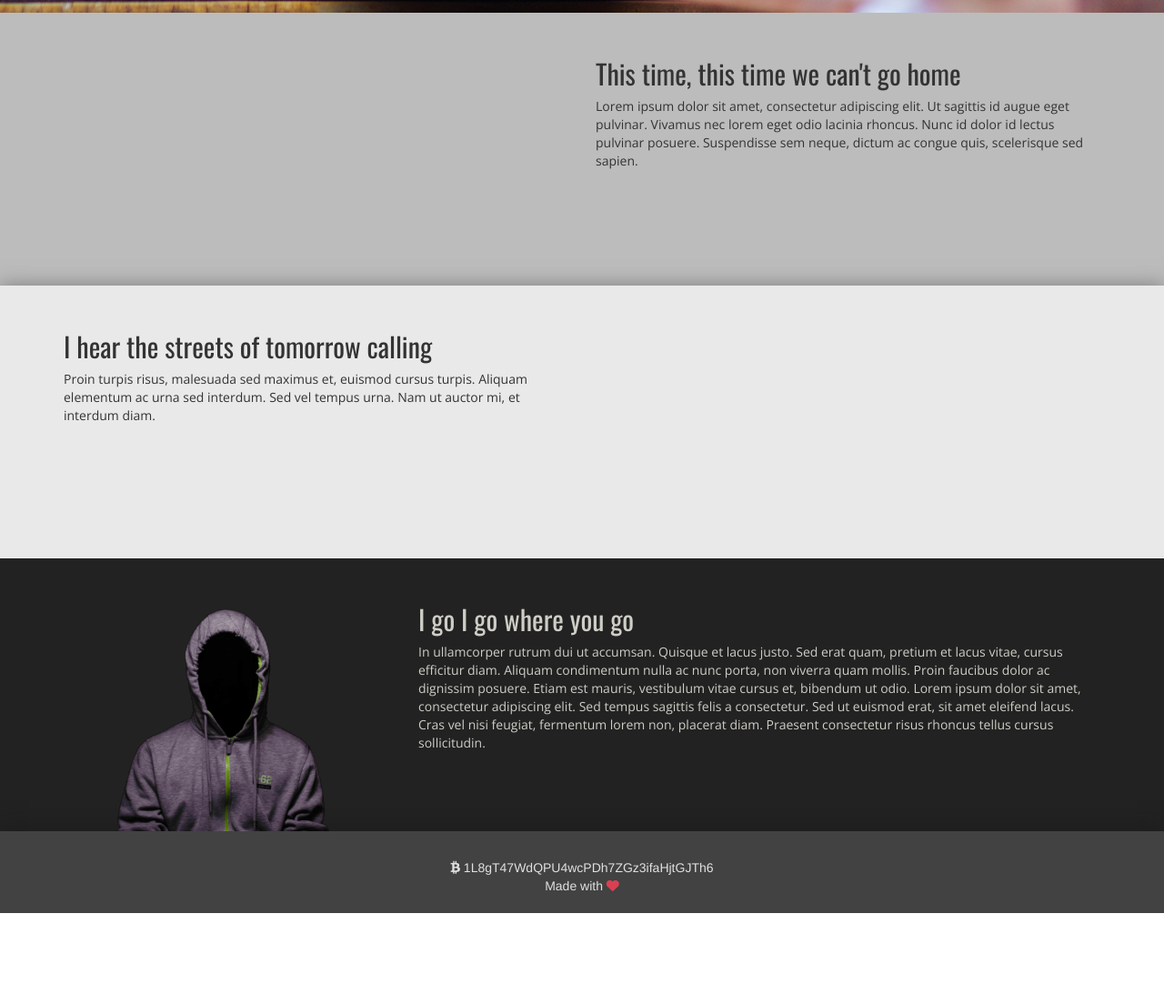
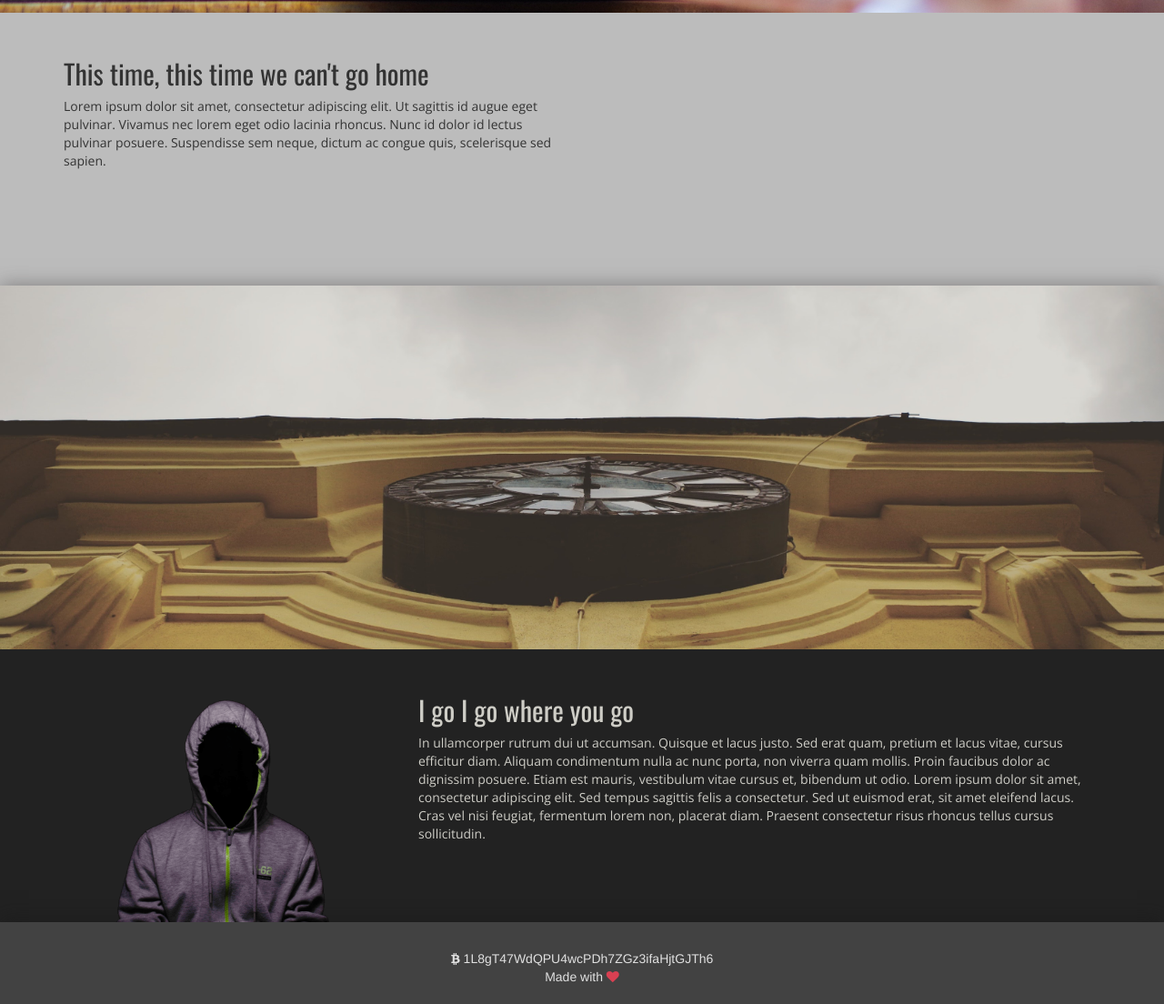
Before and after one commit to qeterme/qeterme, a plain HTML site: page info_hw/index.html in a window 1280 px wide. Shown: the part 566-1670 px from the top of the page at 91% size. Before the commit the page ends 1570 px from the top, so only its background shows below. Drawn offline with nearby package versions, Linux system fonts and the light colour scheme.

Commit message:
Add files via upload

```diff
--- a/info_hw/index.html
+++ b/info_hw/index.html
@@ -5,10 +5,9 @@
 		<title></title>
 
 		<link rel="stylesheet" href="https://maxcdn.bootstrapcdn.com/bootstrap/3.3.7/css/bootstrap.min.css" integrity="sha384-BVYiiSIFeK1dGmJRAkycuHAHRg32OmUcww7on3RYdg4Va+PmSTsz/K68vbdEjh4u" crossorigin="anonymous">
+		<link rel="stylesheet" href="https://maxcdn.bootstrapcdn.com/font-awesome/4.7.0/css/font-awesome.min.css">
 		<link href="https://fonts.googleapis.com/css?family=Open+Sans|Oswald" rel="stylesheet">
 		<link href="./style.css" rel="stylesheet">
-
-		<script src="https://use.fontawesome.com/d73ec45e80.js"></script>
 	</head>
 	<body>
  		<nav class="navbar navbar-default">
@@ -38,25 +37,21 @@
 				<div class="container">
 					<div class="row">
 						<div class="col-xs-6">
+							<h2>This time, this time we can't go home</h2>
+							<p>Lorem ipsum dolor sit amet, consectetur adipiscing elit. Ut sagittis id augue eget pulvinar. Vivamus nec lorem eget odio lacinia rhoncus. Nunc id dolor id lectus pulvinar posuere. Suspendisse sem neque, dictum ac congue quis, scelerisque sed sapien.</p>
 						</div>
 						<div class="col-xs-6">
-							<h2>This time, this time we can't go home</h2>
-							<p>Lorem ipsum dolor sit amet, consectetur adipiscing elit. Ut sagittis id augue eget pulvinar. Vivamus nec lorem eget odio lacinia rhoncus. Nunc id dolor id lectus pulvinar posuere. Suspendisse sem neque, dictum ac congue quis, scelerisque sed sapien.</p>
 						</div>
 					</div>
 				</div>
 			</div>
 		</div>
 
-		<div class="third text">
+		<div class="third">
 			<div class="container-fluid">
 				<div class="container">
 					<div class="row">
-						<div class="col-xs-6">
-							<h2>I hear the streets of tomorrow calling</h2>
-							<p>Proin turpis risus, malesuada sed maximus et, euismod cursus turpis. Aliquam elementum ac urna sed interdum. Sed vel tempus urna. Nam ut auctor mi, et interdum diam.</p>
-						</div>
-						<div class="col-xs-6">
+						<div class="col-xs-12">
 						</div>
 					</div>
 				</div>
--- a/info_hw/style.css
+++ b/info_hw/style.css
@@ -41,9 +41,13 @@ i.red {
 
 .third {
 	background-color: #E9E9E9;
+	background-image: url(./img/pic5.jpg);
+	background-size: cover;
+	background-position: center;
 	-webkit-box-shadow: 0px 0px 20px 0px rgba(65,61,61,0.5);
 	-moz-box-shadow: 0px 0px 20px 0px rgba(65,61,61,0.5);
 	box-shadow: 0px 0px 20px 0px rgba(65,61,61,0.5);
+	height: 400px;
 	}
 
 .fourth {
```
